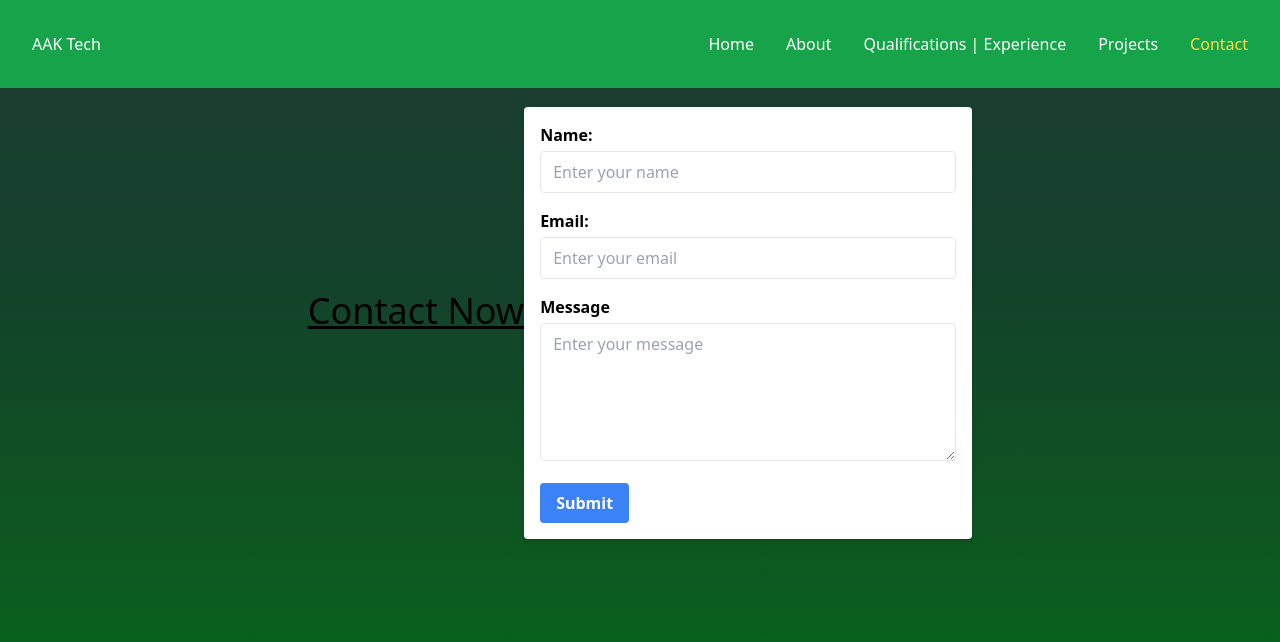
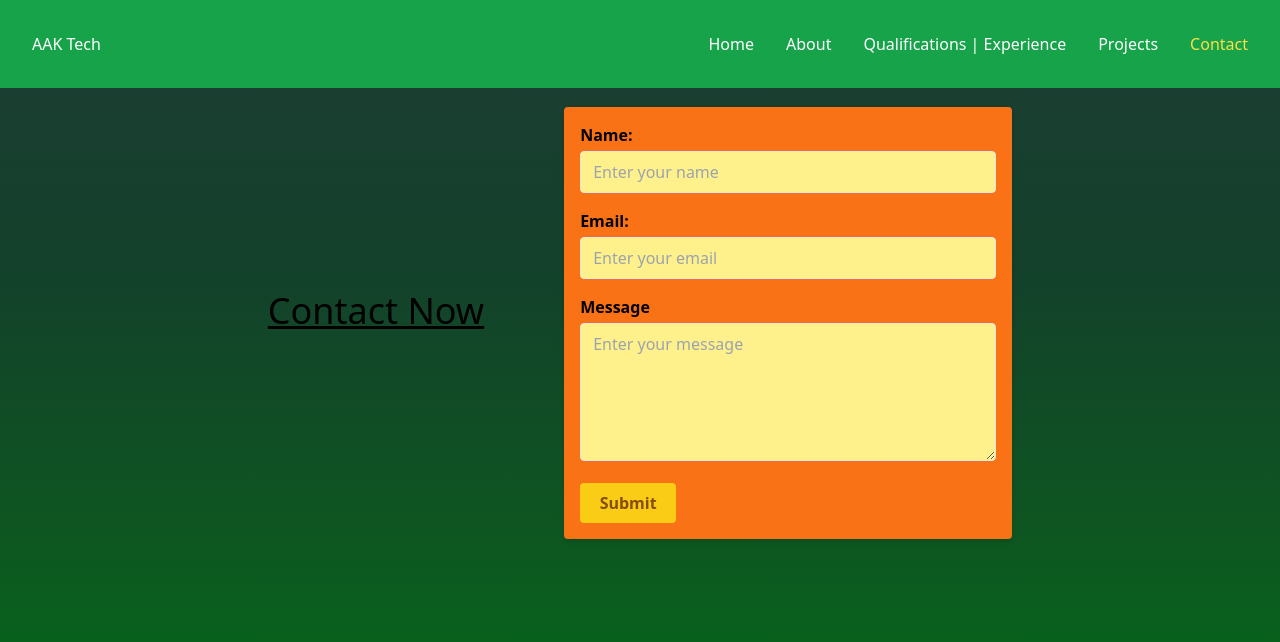
Before and after one commit to AbdullahAhmadAAK/Portfolio-Abdullah-AAK, a plain HTML site: page contact.html in a window 1280 px wide. Shown: the top 642 px of the page. Drawn offline with nearby package versions, Linux system fonts and the light colour scheme.

Commit message:
Improve contact page UI: fix colors scheme + add tick symbol to submit button when it's clicked + fix spacing issues

```diff
--- a/contact.html
+++ b/contact.html
@@ -4,6 +4,7 @@
     <meta charset="UTF-8" />
     <meta name="viewport" content="width=device-width, initial-scale=1.0" />
     <title>Document</title>
+
     <script src="https://cdn.tailwindcss.com"></script>
     <script src="https://kit.fontawesome.com/998904c03c.js" crossorigin="anonymous"></script>
   </head>
@@ -43,7 +44,7 @@
     </nav>
 
     <div class="flex flex-col items-center justify-evenly min-h-screen">
-      <div class="flex items-center justify-evenly">
+      <div class="flex items-center justify-evenly space-x-20">
 
         <div>
           <h1 class="text-4xl underline pb-6">Contact Now</h1>
@@ -51,25 +52,28 @@
 
         <div>
 
-          <form class="max-w-md mx-auto p-4 bg-white rounded shadow-md" action="javascript:void(0)">
+          <form class="max-w-md mx-auto p-4 bg-orange-500 rounded shadow-md" action="javascript:void(0)">
             <div class="mb-4">
               <label for="name" class="block font-semibold mb-1">Name: </label>
-              <input type="text" name="name" id="name" class="w-full border px-3 py-2 rounded" placeholder="Enter your name">
+              <input type="text" name="name" id="name" class="w-full border px-3 py-2 rounded bg-yellow-200" placeholder="Enter your name">
             </div>
             <div class="mb-4">
               <label for="email" class="block font-semibold mb-1">Email: </label>
-              <input type="text" name="email" id="email" class="w-full border px-3 py-2 rounded" placeholder="Enter your email">
+              <input type="text" name="email" id="email" class="w-full border px-3 py-2 rounded bg-yellow-200" placeholder="Enter your email">
             </div>
             <div class="mb-4">
               <label for="message" class="block font-semibold mb-1">Message</label>
-              <textarea name="message" id="message" class="w-full border px-3 py-2 rounded" cols="90" rows="5" placeholder="Enter your message"></textarea>
+              <textarea name="message" id="message" class="w-full border px-3 py-2 rounded bg-yellow-200" cols="90" rows="5" placeholder="Enter your message"></textarea>
             </div>
-            <button type="submit" class="bg-blue-500 hover:bg-blue-600 text-white font-semibold py-2 px-4 rounded" onclick="confirmFormSubmission()">
-              Submit
-            </button>
+            <div class="flex justify-between items-center">
+              <button type="submit" id="submit-btn" class="w-24 bg-yellow-400 text-yellow-800 hover:bg-yellow-500 hover:text-yellow-900 font-semibold py-2 px-4 rounded transition-all duration-200" onclick="confirmFormSubmission()">
+                Submit
+              </button>
+              <p class="hidden" id="confirming-message">Email sent!</p>
+            </div>
           </form>
 
-          <p class="hidden" id="confirming-message">Thank you for filling out the form! Your email has been sent to me, and I will get back to you soon!</p>
+
         </div>
       </div>
 
@@ -98,8 +102,11 @@
     const mobileMenu = document.getElementById('navbar-default');
     // const emailLogoBtn = document.getElementById('')
     const tooltip = document.getElementById('tooltip');
+    let submitBtn = document.getElementById('submit-btn');
     const confirmFormSubmission = () => {
+      submitBtn.innerHTML = '&#x2713;';
       error_msg_element.classList.remove("hidden");
+
     }
     const toggleMobileMenu = () => {
       mobileMenu.classList.toggle('hidden');
```
